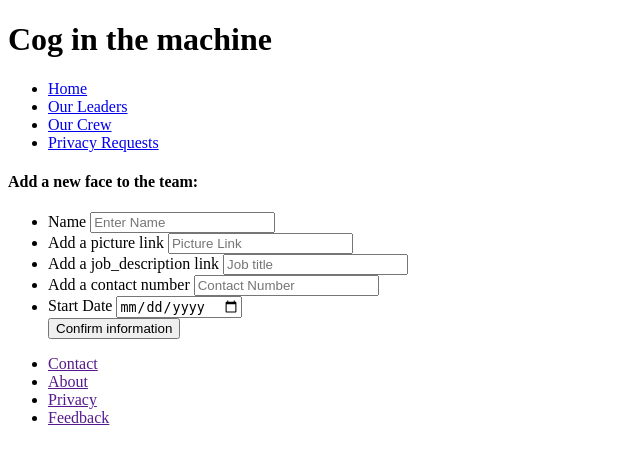
After one commit to GPSPic/Employee_Management, a Flask app: page /employee/addnew in a window 1280 px wide. The commit adds this page. Shown: the top 464 px of the page, without its empty margins (0-640 px from the left). Run offline with Flask 2, Linux system fonts and the light colour scheme.

Commit message:
add add new employee page and form/route

```diff
--- a/controllers/employees_controller.py
+++ b/controllers/employees_controller.py
@@ -1,4 +1,4 @@
-from flask import Blueprint, render_template
+from flask import Blueprint, render_template, request, redirect
 import datetime
 
 import repositories.employee_repository as employee_repository
@@ -12,4 +12,24 @@ employees_blueprint = Blueprint("employees", __name__)
 @employees_blueprint.route("/employee")
 def show_employees():
     employees = employee_repository.select_all()
-    return render_template('employee/index.html', employee_list=employees, title="The Cogs")
+    return render_template("employee/index.html", employee_list=employees, title="The Cogs")
+
+@employees_blueprint.route("/employee/<id>")
+def show_single_employee(id):
+    employee = employee_repository.select_single_employee(id)
+    return render_template("employee/show.html", employee=employee, title="Gear up!")
+
+@employees_blueprint.route("/employee/addnew")
+def new_employee_form():
+    return render_template("employee/addnew.html", title="Fresh meat?")
+
+@employees_blueprint.route("/employee", methods=['POST'])
+def add_new_employee():
+    name = request.form['name']
+    picture = request.form['picture']
+    job_description = request.form['job_description']
+    contact_details = request.form['contact_details']
+    start_date = datetime.datetime.strptime(request.form['start_date'], '%Y-%m-%d')
+    employee = Employee(name, picture, job_description, contact_details, start_date)
+    employee_repository.save(employee)
+    return redirect("/employee")
--- /dev/null
+++ b/templates/employee/addnew.html
@@ -0,0 +1,34 @@
+{% extends 'base.html' %}
+
+{% block content %}
+    <h4>Add a new face to the team:</h4>
+    <form action="/employee" method="post">
+        <ul>
+            <li>
+                <label for="name">Name</label>
+                <input type="text" id="name" name="name" placeholder="Enter Name" required maxlength="40"
+                onfocus="this.placeholder = ''" onblur="this.placeholder = 'Enter Name'" />
+            </li>
+            <li>
+                <label for="picture">Add a picture link</label>
+                <input type="text" id="picture" name="picture" placeholder="Picture Link" required maxlength="255"
+                onfocus="this.placeholder = ''" onblur="this.placeholder = 'Picture Link'" />
+            </li>
+            <li>
+                <label for="job_description">Add a job_description link</label>
+                <input type="text" id="job_description" name="job_description" placeholder="Job title" required maxlength="30"
+                onfocus="this.placeholder = ''" onblur="this.placeholder = 'Job title'" />
+            </li>
+            <li>
+                <label for="contact_details">Add a contact number</label>
+                <input type="tel" id="contact_details" name="contact_details" placeholder="Contact Number" required maxlength="15"
+                onfocus="this.placeholder = ''" onblur="this.placeholder = 'Contact Number'" />
+            </li>
+            <li>
+                <label for="start_date">Start Date</label>
+                <input type="date" id="start_date" name="start_date" required />
+            </li>
+        <input type="submit" value="Confirm information">
+        </ul>
+    </form>
+{% endblock content %}
```
Also changed, not shown: console.py (+9 -5 lines), repositories/employee_repository.py (+25 -0 lines), templates/employee/show.html (added, +20 -0 lines), templates/manager/show.html (+5 -4 lines).
